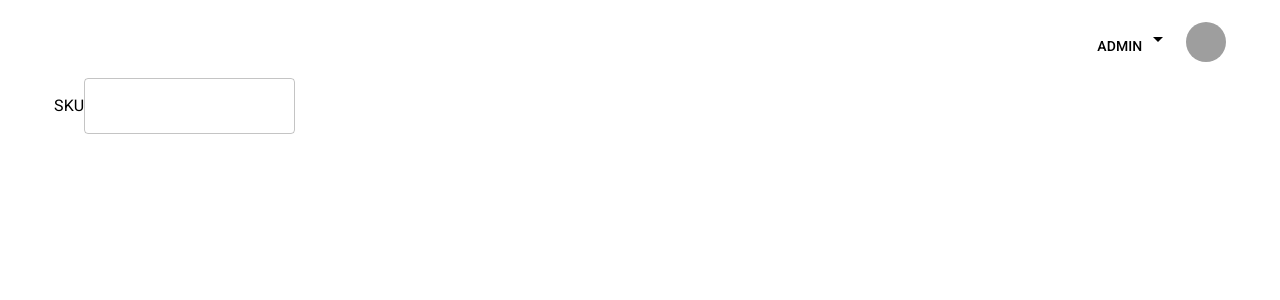
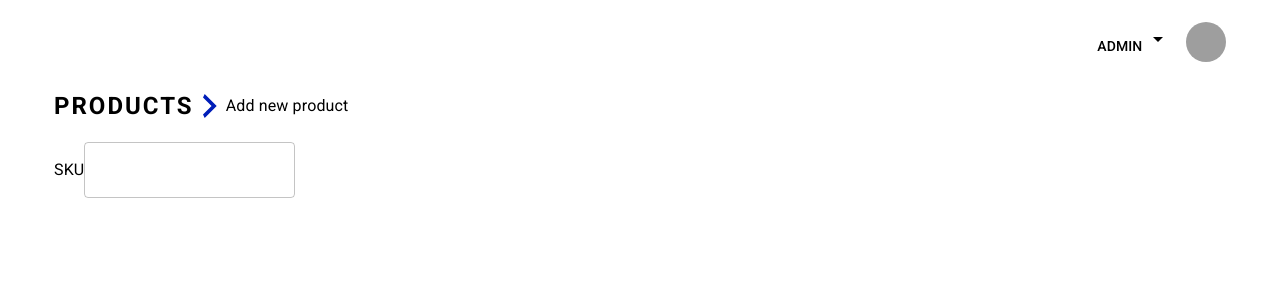
Before and after one commit to arshedgithub/code-94-assignment-frontend, a React (Create React App) app: page /new-product in a window 1280 px wide. Shown: the top 300 px of the page. Built offline with nearby package versions, Linux system fonts and the light colour scheme; grey boxes are pictures that could not be loaded.

Commit message:
add breadcrumb

```diff
--- /dev/null
+++ b/src/components/BreadCrumb.jsx
@@ -0,0 +1,24 @@
+import React from "react";
+// material UI components
+import { Toolbar, Typography } from "@mui/material";
+// svg icon
+import ArrowIcon from "../assets/svg/arrow.svg";
+
+const BreadCrumb = ({ pageName }) => {
+  return (
+    <Toolbar>
+      <Typography
+        variant="h5"
+        component="div"
+        size="large"
+        sx={{ letterSpacing: 2, fontWeight: "bold" }}
+      >
+        PRODUCTS
+      </Typography>
+      <img src={ArrowIcon} alt="Arrow icon" />
+      <Typography>{pageName}</Typography>
+    </Toolbar>
+  );
+};
+
+export default BreadCrumb;
--- a/src/pages/EditProduct.jsx
+++ b/src/pages/EditProduct.jsx
@@ -1,7 +1,14 @@
 import React from "react";
+// reuseable components
+import BreadCrumb from "../components/breadCrumb";
 
 const EditProduct = () => {
-  return <p>Edit product here!</p>;
+  return (
+    <div>
+      <BreadCrumb pageName="Edit product" />
+      product here!
+    </div>
+  );
 };
 
 export default EditProduct;
--- a/src/pages/NewProduct.jsx
+++ b/src/pages/NewProduct.jsx
@@ -1,9 +1,13 @@
 import React from "react";
+// material UI components
 import { Typography, TextField, Toolbar } from "@mui/material";
+// reuseable components
+import BreadCrumb from "../components/breadCrumb";
 
 const NewProduct = () => {
   return (
     <div>
+      <BreadCrumb pageName="Add new product" />
       <Toolbar>
         <Typography>SKU</Typography>
         <TextField id="outlined-basic" variant="outlined" />
```
